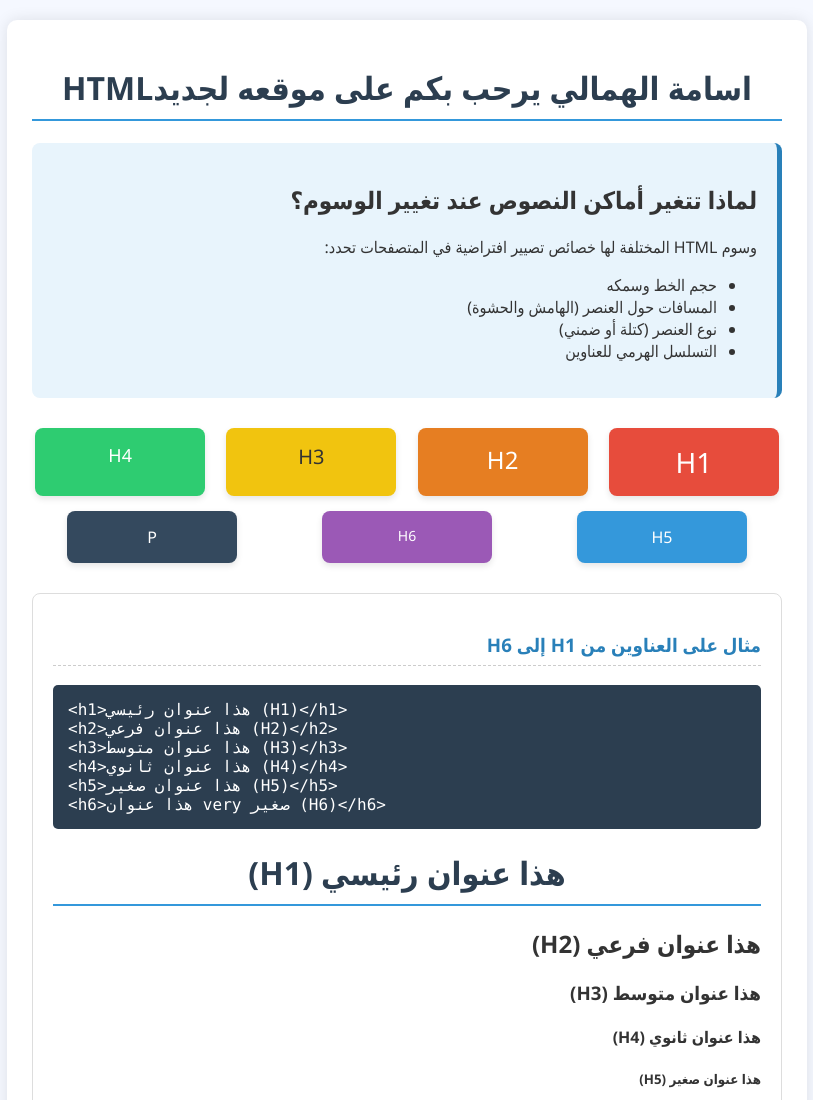
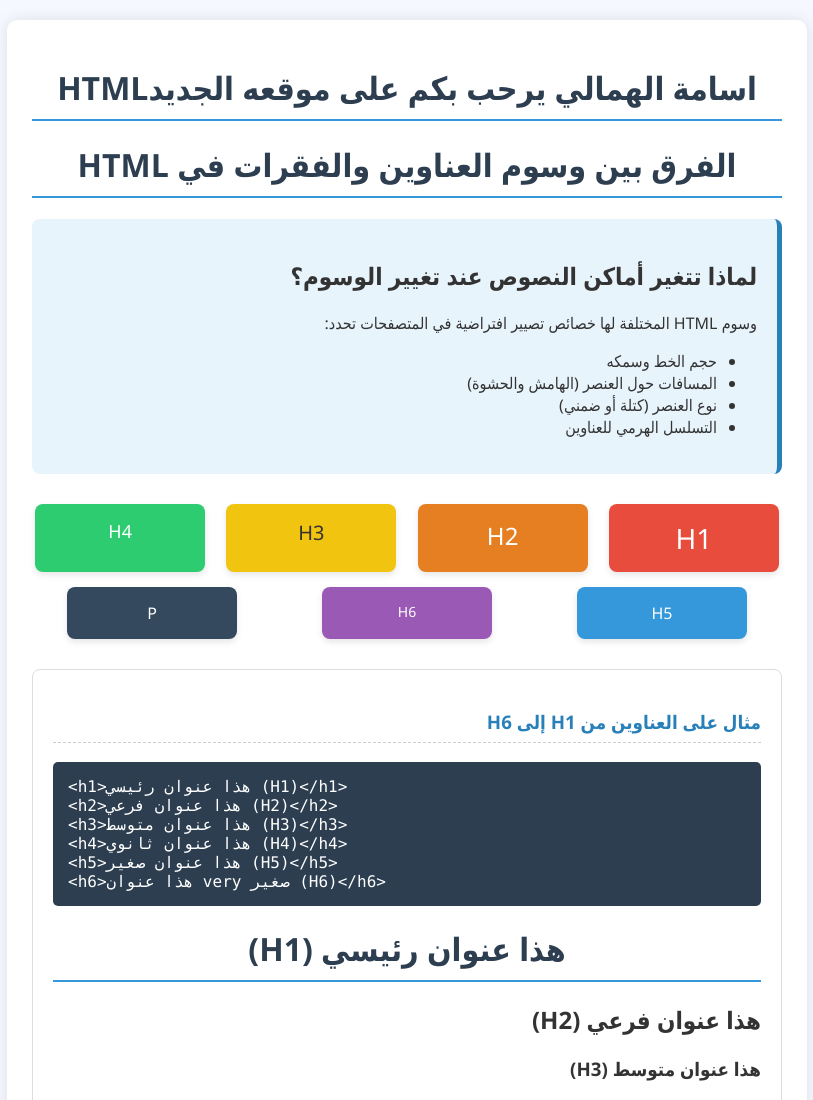
Before and after one commit to hmaly104/myfirst, a plain HTML site: page index.html in a window 1280 px wide. Shown: the top 1100 px of the page, without its empty margins (233-1046 px from the left). Drawn offline with Linux system fonts and the light colour scheme.

Commit message:
Add files via upload

```diff
--- a/index.html
+++ b/index.html
@@ -95,8 +95,9 @@
 </head>
 <body>
     <div class="container">
-        <h1>اسامة الهمالي يرحب بكم على موقعه لجديدHTML</h1>
+        <h1>اسامة الهمالي يرحب بكم على موقعه الجديدHTML</h1>
 
+        <h1>الفرق بين وسوم العناوين والفقرات في HTML</h1>
 
         <div class="explanation">
             <h2>لماذا تتغير أماكن النصوص عند تغيير الوسوم؟</h2>
```
